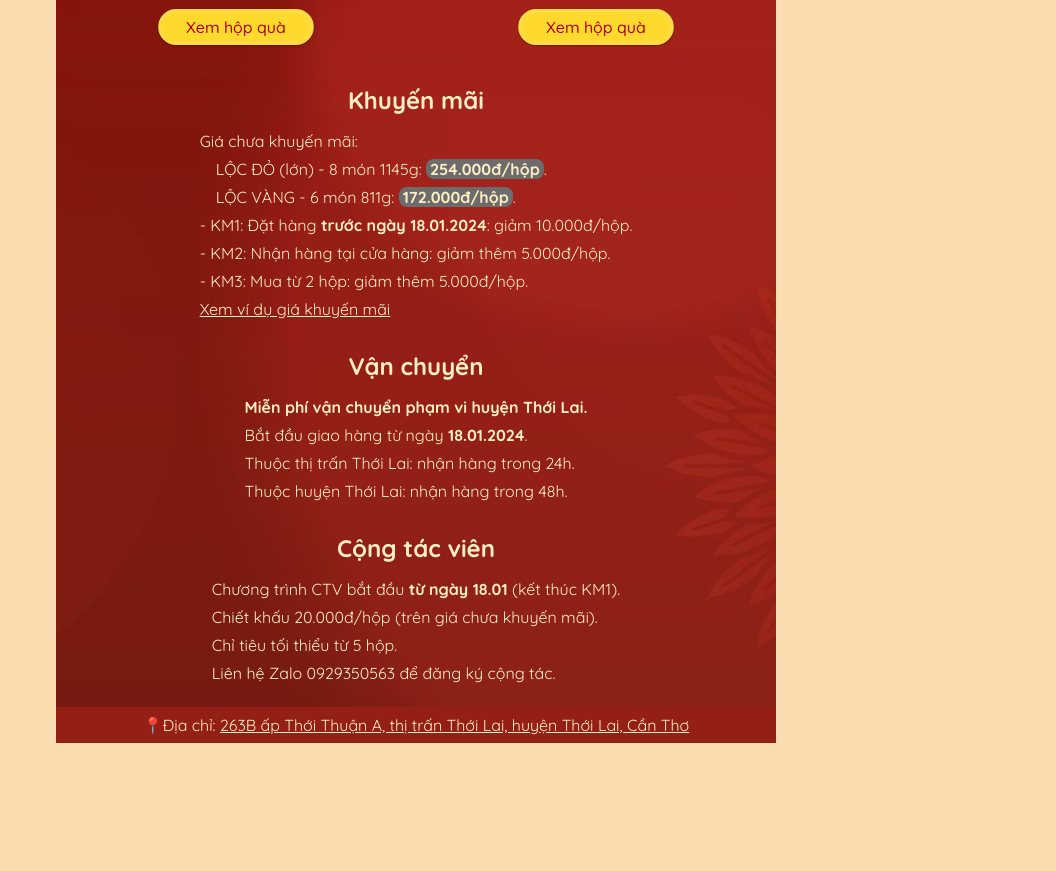
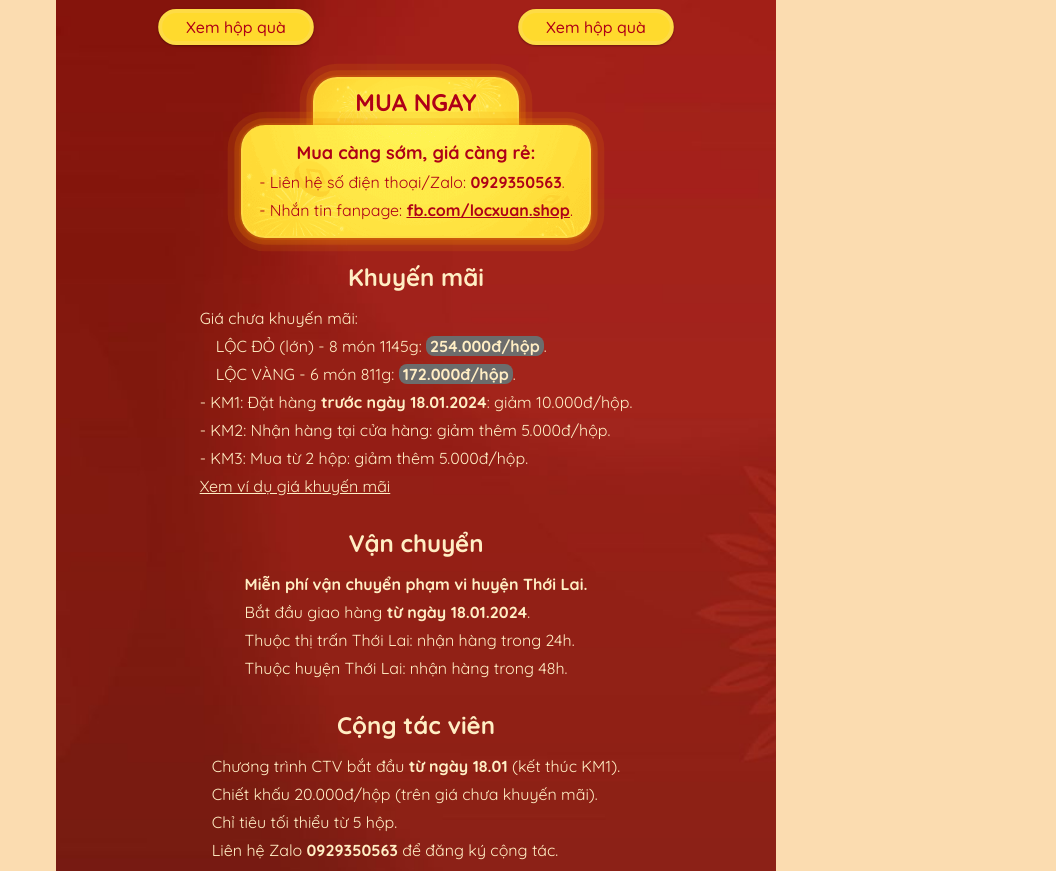
Before and after one commit to devbkl13/locxuan, a plain HTML site: page index.html in a window 1280 px wide. Shown: the part 784-1655 px from the top of the page, without its empty margins (224-1280 px from the left). Before the commit the page ends 1527 px from the top, so only its background shows below. Drawn offline with nearby package versions, Linux system fonts and the light colour scheme.

Commit message:
Highlight purchase panel

```diff
--- a/index.html
+++ b/index.html
@@ -27,6 +27,14 @@
                     <button class="product-btn" onclick="onClickYellowEntryPoint()">Xem hộp quà</button>
                 </div>
             </div>
+            <div class="purchase content-row">
+                <h2 class="title">MUA NGAY</h2>
+                <div class="detail-content">
+                    <h3 class="title">Mua càng sớm, giá càng rẻ:</h2>
+                    <div>- Liên hệ số điện thoại/Zalo: <b>0929350563</b>.</div>
+                    <div>- Nhắn tin fanpage: <a href="https://www.facebook.com/locxuan.shop" target="_blank" class="link-text"><b>fb.com/locxuan.shop</b></a>.</div>
+                </div>
+            </div>
             <div class="promotion content-row">
                 <h2 class="title">Khuyến mãi</h2>
                 <div class="detail-content">
@@ -49,7 +57,7 @@
                 <h2 class="title">Vận chuyển</h2>
                 <div class="detail-content">
                     <div><b>Miễn phí vận chuyển phạm vi huyện Thới Lai.</b></div>
-                    <div>Bắt đầu giao hàng từ ngày <b>18.01.2024</b>.</div>
+                    <div>Bắt đầu giao hàng <b>từ ngày 18.01.2024</b>.</div>
                     <div>Thuộc thị trấn Thới Lai: nhận hàng trong 24h.</div>
                     <div>Thuộc huyện Thới Lai: nhận hàng trong 48h.</div>
                 </div>
@@ -60,7 +68,7 @@
                     <div>Chương trình CTV bắt đầu <b>từ ngày 18.01</b> (kết thúc KM1).</div>
                     <div>Chiết khấu 20.000đ/hộp (trên giá chưa khuyến mãi).</div>
                     <div>Chỉ tiêu tối thiểu từ 5 hộp.</div>
-                    <div>Liên hệ Zalo 0929350563 để đăng ký cộng tác.</div>
+                    <div>Liên hệ Zalo <b>0929350563</b> để đăng ký cộng tác.</div>
                 </div>
             </div>
             <div class="counter content-row">
--- a/style.css
+++ b/style.css
@@ -136,30 +136,6 @@ body {
   }
 }
 
-.product-btn:before {
-  position: absolute;
-  content: '';
-  display: inline-block;
-  top: -180px;
-  left: 0;
-  width: 30px;
-  height: 100%;
-  background-color: #fff;
-  animation: shiny-btn 1.5s ease-in-out infinite;
-}
-
-.product-btn:hover:before {
-  animation: none;
-  display: none;
-}
-
-@keyframes shiny-btn {
-  0% { -webkit-transform: scale(0) rotate(45deg); opacity: 0; }
-  80% { -webkit-transform: scale(0) rotate(45deg); opacity: 0.5; }
-  81% { -webkit-transform: scale(4) rotate(45deg); opacity: 1; }
-  100% { -webkit-transform: scale(50) rotate(45deg); opacity: 0; }
-}
-
 @keyframes jump {
   0% {
       transform: scale(0.97);
@@ -194,6 +170,11 @@ body {
 
 .container .content .content-row .detail-content {
   margin: 0;
+  text-align: justify;
+}
+
+.container .content .content-row.purchase {
+  color: #af0017;
 }
 
 .container .content .content-row .detail-content div {
@@ -224,9 +205,81 @@ body {
 }
 
 .container .content .content-row.promotion,
+.container .content .content-row.purchase,
 .container .content .content-row.shipping,
 .container .content .content-row.collaborators {
   flex-direction: column;
+}
+
+.container .content .content-row.purchase > .title,
+.container .content .content-row.purchase .detail-content {
+  background-image: url(./images/product-bg.webp);
+  background-repeat: no-repeat;
+  background-size: cover;
+  border: 2px solid #FEDB45;
+  position: relative;
+  overflow: hidden;
+  animation: shadow-purchase-panel 0.6s linear infinite;
+}
+
+.container .content .content-row.purchase > .title {
+  border-radius: 24px 24px 0 0;
+  border-bottom: none;
+  padding: 8px 40px;
+  background-position: 0 -20px;
+}
+
+.container .content .content-row.purchase .detail-content {
+  border-radius: 24px;
+  border-top: none;
+  background-position: 0 -200px;
+  padding: 16px;
+}
+
+.container .content .content-row.purchase > .title::before,
+.container .content .content-row.purchase .detail-content:before {
+  position: absolute;
+  content: '';
+  display: inline-block;
+  top: -180px;
+  left: 0;
+  width: 30px;
+  height: 100%;
+  background-color: #fff;
+  animation: shiny-purchase-panel 1.5s ease-in-out infinite;
+}
+
+@keyframes shiny-purchase-panel {
+  0% { -webkit-transform: scale(0) rotate(45deg); opacity: 0; }
+  80% { -webkit-transform: scale(0) rotate(45deg); opacity: 0.5; }
+  81% { -webkit-transform: scale(4) rotate(45deg); opacity: 1; }
+  100% { -webkit-transform: scale(50) rotate(45deg); opacity: 0; }
+}
+
+@keyframes shadow-purchase-panel {
+  0% {
+    -webkit-box-shadow: 0 4px 10px rgba(236, 139, 0, 0.2),
+      0 0 0 0 rgba(236, 139, 0, 0.2), 0 0 0 5px rgba(236, 139, 0, 0.2),
+      0 0 0 10px rgba(236, 139, 0, 0.2);
+    box-shadow: 0 4px 10px rgba(236, 139, 0, 0.2),
+      0 0 0 0 rgba(236, 139, 0, 0.2), 0 0 0 5px rgba(236, 139, 0, 0.2),
+      0 0 0 10px rgba(236, 139, 0, 0.2);
+  }
+  100% {
+    -webkit-box-shadow: 0 4px 10px rgba(236, 139, 0, 0.2),
+      0 0 0 5px rgba(236, 139, 0, 0.2), 0 0 0 10px rgba(236, 139, 0, 0.2),
+      0 0 0 20px rgba(236, 139, 0, 0);
+    box-shadow: 0 4px 10px rgba(236, 139, 0, 0.2),
+      0 0 0 5px rgba(236, 139, 0, 0.2), 0 0 0 10px rgba(236, 139, 0, 0.2),
+      0 0 0 20px rgba(236, 139, 0, 0);
+  }
+}
+
+.container .content .content-row.purchase .detail-content .title {
+  margin: 0;
+  padding: 0;
+  font-size: 18px;
+  text-align: center;
 }
 
 a.link-text {
```
Also changed, not shown: images/product-bg.webp (added).
